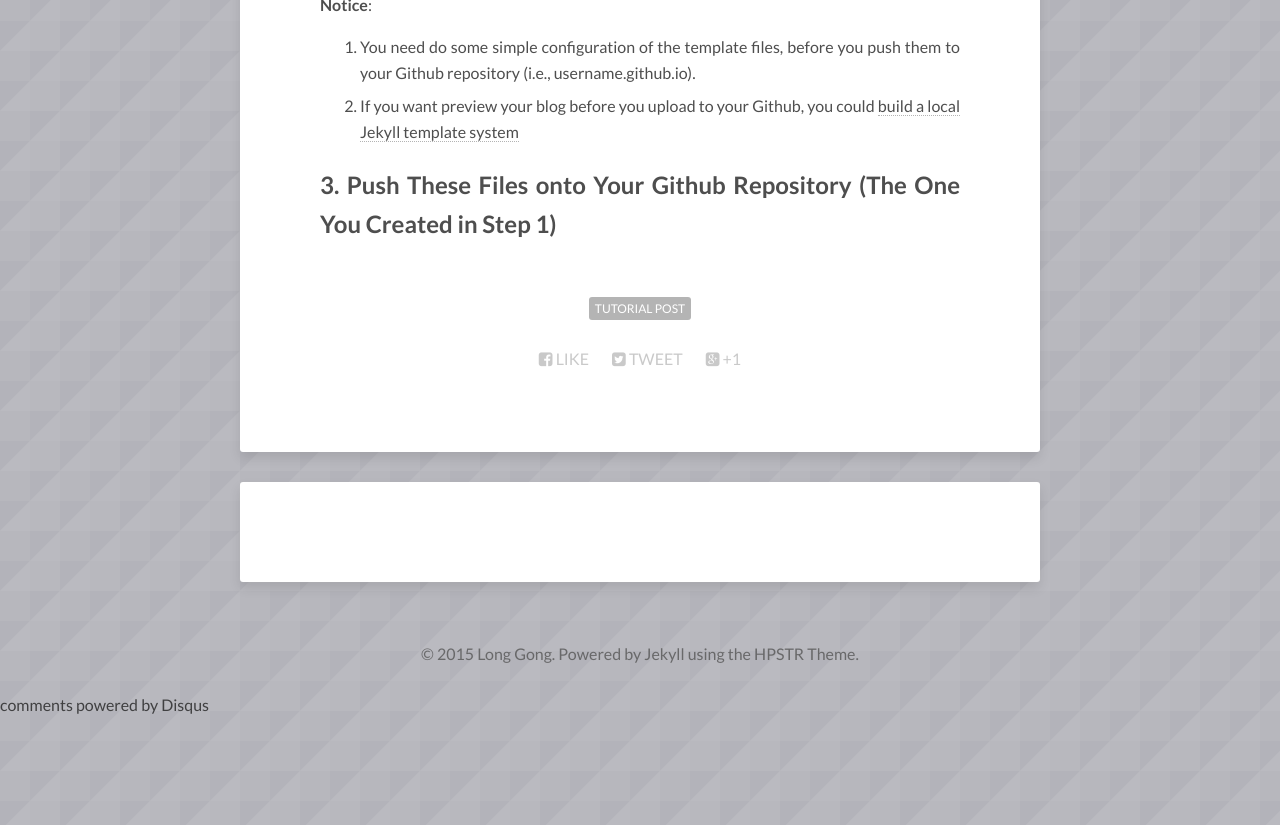
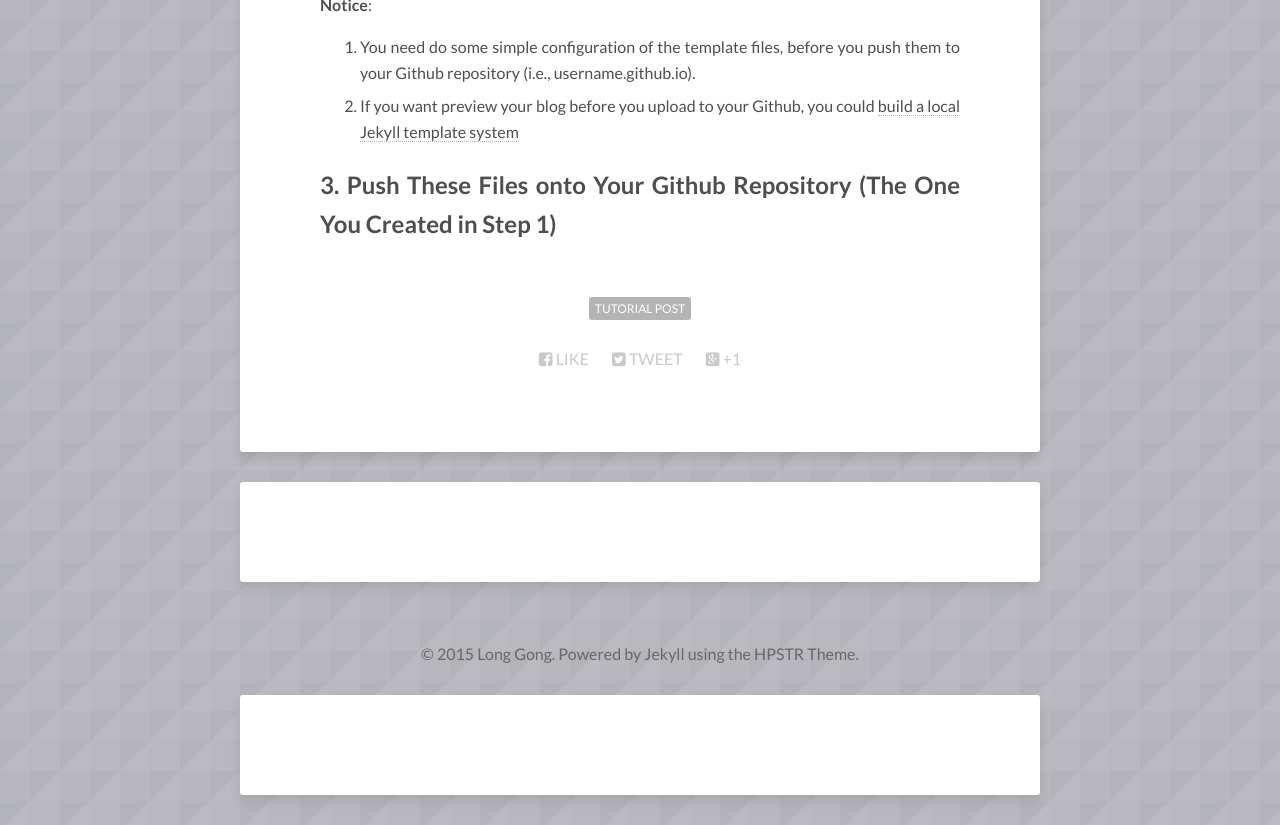
Before and after one commit to xlong88/xlong88.github.io, a Jekyll site: the page built from _posts/2015-7-2-build-blog-website.md, in a window 1280 px wide and 900 px high, scrolled down 1494 px, cut to the strip 75-900 px from the top of the window. Built offline with Jekyll 4.4.1, drawn with Linux system fonts in a browser that asks for light colours; nearby versions of some CDN libraries; comment, search, counter and statistics services are not loaded; before the commit the page ends 2283 px from its top, so only the background shows below that.

Commit message:
Signed-off-by: longon <gonglong@mail.ustc.edu.cn>

```diff
--- a/_includes/disqus_comments.html
+++ b/_includes/disqus_comments.html
@@ -1,16 +1,15 @@
 {% if site.disqus_shortname %}
+	<div id="disqus_thread"></div>
 	<script type="text/javascript">
 		/* * * CONFIGURATION VARIABLES * * */
 		var disqus_shortname = 'codingdragonsblog';
 
 		/* * * DON'T EDIT BELOW THIS LINE * * */
-		(function () {
-			var s = document.createElement('script'); s.async = true;
-			s.type = 'text/javascript';
-			s.src = '//' + disqus_shortname + '.disqus.com/count.js';
-			(document.getElementsByTagName('HEAD')[0] || document.getElementsByTagName('BODY')[0]).appendChild(s);
-		}());
+		(function() {
+			var dsq = document.createElement('script'); dsq.type = 'text/javascript'; dsq.async = true;
+			dsq.src = '//' + disqus_shortname + '.disqus.com/embed.js';
+			(document.getElementsByTagName('head')[0] || document.getElementsByTagName('body')[0]).appendChild(dsq);
+		})();
 	</script>
-    <noscript>Please enable JavaScript to view the <a href="http://disqus.com/?ref_noscript">comments powered by Disqus.</a></noscript>
-    <a href="http://disqus.com" class="dsq-brlink">comments powered by <span class="logo-disqus">Disqus</span></a>
+	<noscript>Please enable JavaScript to view the <a href="https://disqus.com/?ref_noscript" rel="nofollow">comments powered by Disqus.</a></noscript>
 {% endif %}
```
